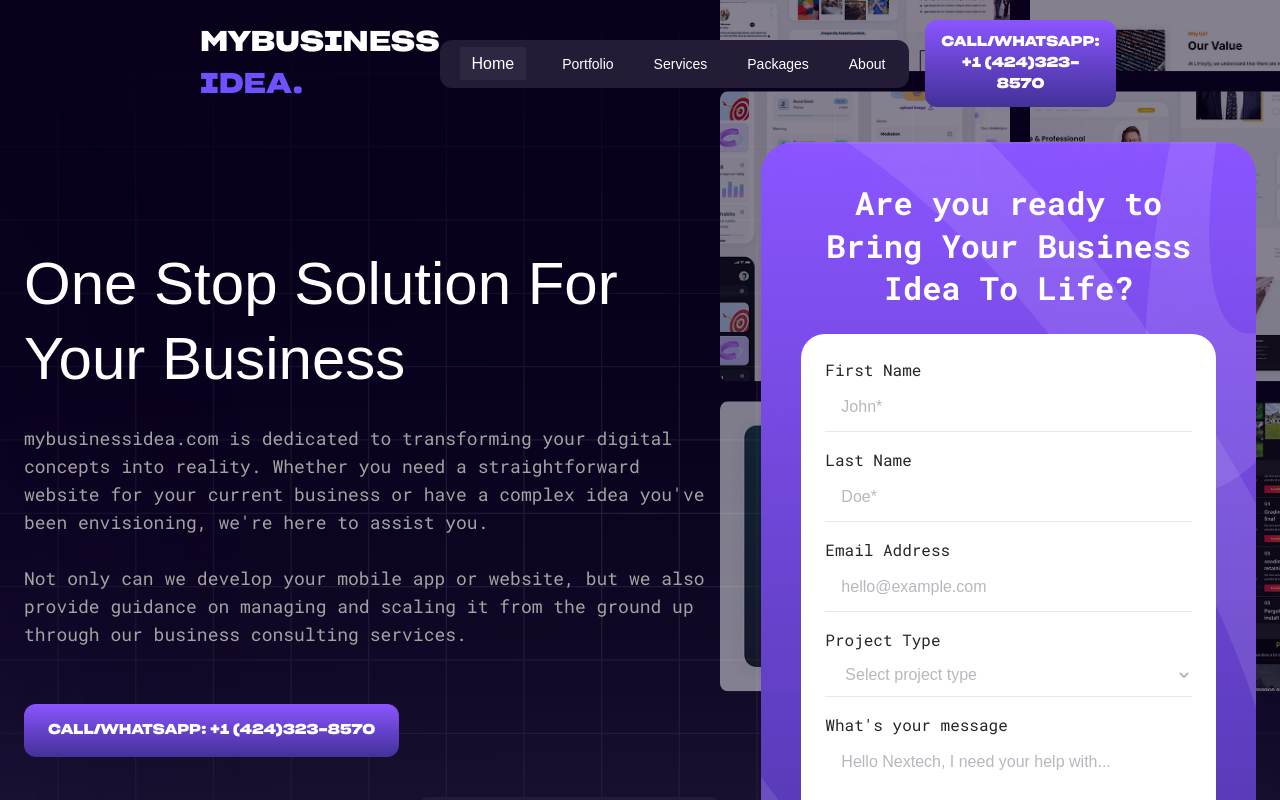
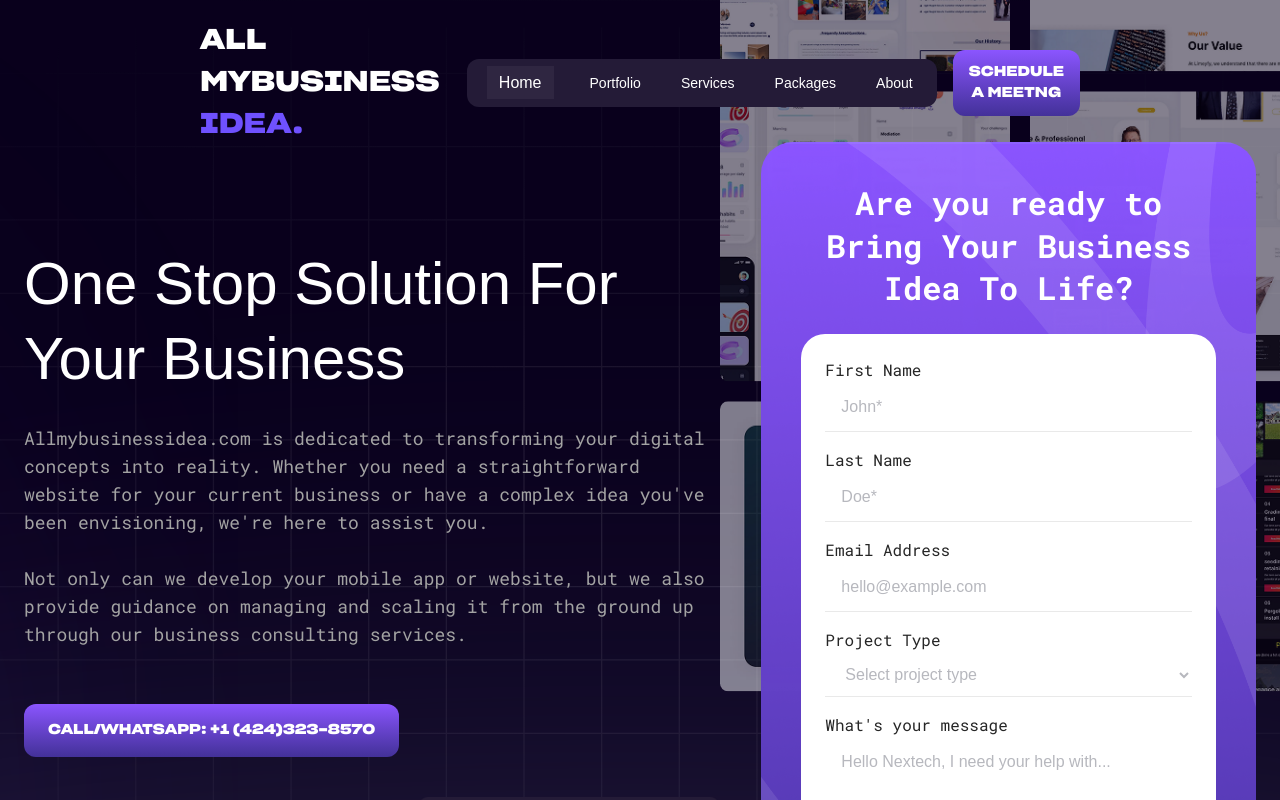
Before and after one commit to jihansofts/agency-landing, a Next.js app: page / in a window 1280 px wide. Shown: the top 800 px of the page. Built offline with nearby package versions, Linux system fonts and the light colour scheme; a web font is replaced by a local one.

Commit message:
all complted added

```diff
--- a/src/common/Navbar.tsx
+++ b/src/common/Navbar.tsx
@@ -41,14 +41,14 @@
 
   return (
     <nav
-      className={`  fixed top-0 left-0 right-0 z-50 py-5 flex items-center justify-between px-4 lg:px-50 sm:px-8 transition-all duration-300 ${
+      className={`  fixed top-0 left-0 overflow-hidden right-0 z-50 py-5 flex items-center justify-between px-4 lg:px-50 sm:px-8 transition-all duration-300 ${
         isScrolled
           ? "py-2 bg-[#241b37]/90 backdrop-blur-sm"
           : "py-5 bg-transparent"
       }`}>
       {/* Logo */}
       <h4 className="text-[16px] md:text-[28px] sm:text-[24px] text-white font-bold uppercase">
-        Mybusiness <span className="text-[#6F51FF]">Idea.</span>
+        All Mybusiness <span className="text-[#6F51FF]">Idea.</span>
       </h4>
 
       {/* Desktop Navigation */}
@@ -76,9 +76,14 @@
 
         <motion.button
           whileTap={{ scale: 0.95 }}
-          onClick={() => window.open("tel:+1424323-8570")}
+          onClick={() =>
+            window.open(
+              "https://calendly.com/allie-allmybusinessideas/30min",
+              "_blank"
+            )
+          }
           className="text-[14px] py-3 cursor-pointer rounded-xl px-4 text-white uppercase font-semibold bg-gradient-to-t from-[#433199] to-[#8b55ff]">
-          Call/Whatsapp: +1 (424)323-8570
+          Schedule a meetng
         </motion.button>
       </div>
 
--- a/src/components/Footer.tsx
+++ b/src/components/Footer.tsx
@@ -1,4 +1,5 @@
 import React from "react";
+import Link from "next/link";
 import { FaFacebookF, FaTwitter, FaInstagram, FaDiscord } from "react-icons/fa";
 
 export default function Footer() {
@@ -37,7 +38,7 @@
                 Mybusiness <span className="text-[#6F51FF]">Idea.</span>
               </h4>
               <p className="text-[#A3A3A3] text-[18px] font-mono mt-5">
-                Mybusinessidea is a full-service business and web solution
+                AllMybusinessidea is a full-service business and web solution
                 agency dedicated to helping businesses thrive in the digital
                 age. Our team of experts specializes in web development, design,
                 SEO, and digital marketing.
@@ -51,19 +52,21 @@
               </h4>
               <ul className="text-[#A3A3A3] space-y-4 text-left cursor-pointer text-[18px]  font-mono mt-5">
                 <li className="hover:text-[#804FEF] duration-300 transition-all">
-                  Home
+                  <Link href={`#home`}>Home</Link>
+                </li>
+
+                <li className="hover:text-[#804FEF] duration-300 transition-all">
+                  <Link href={`#portfolio`}>Portfolio</Link>
                 </li>
                 <li className="hover:text-[#804FEF] duration-300 transition-all">
-                  About
+                  <Link href={`#services`}>Services</Link>
                 </li>
                 <li className="hover:text-[#804FEF] duration-300 transition-all">
-                  Portfolio
+                  <Link href={`#packages`}>Packages</Link>
                 </li>
+                <li className="hover:text-[#804FEF] duration-300 transition-all"></li>
                 <li className="hover:text-[#804FEF] duration-300 transition-all">
-                  Templates
-                </li>
-                <li className="hover:text-[#804FEF] duration-300 transition-all">
-                  Services
+                  <Link href={`#about`}>About</Link>
                 </li>
               </ul>
             </div>
--- a/src/components/Hero.tsx
+++ b/src/components/Hero.tsx
@@ -155,10 +155,11 @@
                   animate={{ opacity: 1, x: 0 }}
                   transition={{ duration: 1, delay: 0.3 }}
                   className="font-mono text-[18px] sm:text-lg md:text-[18px] lg:text-[#A3A3A3] md:text-[#A3A3A3] sm:text-white text-white mt-7">
-                  mybusinessidea.com is dedicated to transforming your digital
-                  concepts into reality. Whether you need a straightforward
-                  website for your current business or have a complex idea
-                  you&apos;ve been envisioning, we&apos;re here to assist you.
+                  Allmybusinessidea.com is dedicated to transforming your
+                  digital concepts into reality. Whether you need a
+                  straightforward website for your current business or have a
+                  complex idea you&apos;ve been envisioning, we&apos;re here to
+                  assist you.
                 </motion.p>
                 <motion.p
                   initial={{ opacity: 0, x: -100 }}
--- a/src/components/Packge.tsx
+++ b/src/components/Packge.tsx
@@ -296,17 +296,38 @@
           <div className="col-span-12 md:col-span-9">
             <div className="grid grid-cols-1 md:grid-cols-3 h-full">
               <div className="col-span-1 p-3 md:p-5 flex items-center justify-center border-b md:border-b-0 md:border-r border-[#3D3353]">
-                <button className="font-semibold cursor-pointer uppercase border border-[#6F51FF] py-2 md:py-3 px-4 md:px-8 rounded-lg text-[12px] md:text-[14px] text-[#6F51FF] hover:bg-[#6F51FF] hover:text-white duration-300 translate-all">
+                <button
+                  onClick={() =>
+                    window.open(
+                      "https://calendly.com/allie-allmybusinessideas/30min",
+                      "_blank"
+                    )
+                  }
+                  className="font-semibold cursor-pointer uppercase border border-[#6F51FF] py-2 md:py-3 px-4 md:px-8 rounded-lg text-[12px] md:text-[14px] text-[#6F51FF] hover:bg-[#6F51FF] hover:text-white duration-300 translate-all">
                   Request Package
                 </button>
               </div>
               <div className="col-span-1 flex justify-center items-center p-3 md:p-5 border-b md:border-b-0 md:border-r border-[#3D3353]">
-                <button className="font-semibold cursor-pointer uppercase py-2 md:py-3 px-4 md:px-8 rounded-lg text-[12px] md:text-[14px] text-white bg-[#6F51FF] hover:text-white hover:border hover:border-[#6F51FF] hover:bg-[#2F2741] duration-300 translate-all">
+                <button
+                  onClick={() =>
+                    window.open(
+                      "https://calendly.com/allie-allmybusinessideas/30min",
+                      "_blank"
+                    )
+                  }
+                  className="font-semibold cursor-pointer uppercase py-2 md:py-3 px-4 md:px-8 rounded-lg text-[12px] md:text-[14px] text-white bg-[#6F51FF] hover:text-white hover:border hover:border-[#6F51FF] hover:bg-[#2F2741] duration-300 translate-all">
                   Request Package
                 </button>
               </div>
               <div className="col-span-1 flex justify-center items-center p-3 md:p-5">
-                <button className="font-semibold cursor-pointer uppercase border border-[#6F51FF] py-2 md:py-3 px-4 md:px-8 rounded-lg text-[12px] md:text-[14px] text-[#6F51FF] hover:bg-[#6F51FF] hover:text-white duration-300 translate-all">
+                <button
+                  onClick={() =>
+                    window.open(
+                      "https://calendly.com/allie-allmybusinessideas/30min",
+                      "_blank"
+                    )
+                  }
+                  className="font-semibold cursor-pointer uppercase border border-[#6F51FF] py-2 md:py-3 px-4 md:px-8 rounded-lg text-[12px] md:text-[14px] text-[#6F51FF] hover:bg-[#6F51FF] hover:text-white duration-300 translate-all">
                   Request Package
                 </button>
               </div>
@@ -314,8 +335,6 @@
           </div>
         </div>
       </div>
-
-      {/* Mobile View */}
       {/* Mobile View */}
       <div className="md:hidden container mx-auto">
         {packages.map((pkg) => (
--- a/src/components/Satisfaction.tsx
+++ b/src/components/Satisfaction.tsx
@@ -4,7 +4,7 @@
 
 export default function Satisfaction() {
   return (
-    <section id="satisfaction" className="w-full">
+    <section id="about" className="w-full">
       <div className="relative w-full pt-20 min-h-screen">
         <div
           className="absolute inset-0 z-0 bg-[url('/images/satisfaction.png')] bg-cover bg-center bg-no-repeat"
--- a/src/components/Services.tsx
+++ b/src/components/Services.tsx
@@ -24,7 +24,7 @@
     id: 3,
     name: "Lead generation",
     icon: "/images/service3.svg",
-    dec: "we specialize in lead generation strategies that help you attract, engage, and convert high-quality prospects into valuable customers.",
+    dec: "We specialize in lead generation strategies that help you attract, engage, and convert high-quality prospects into valuable customers.",
   },
   {
     id: 4,
```
